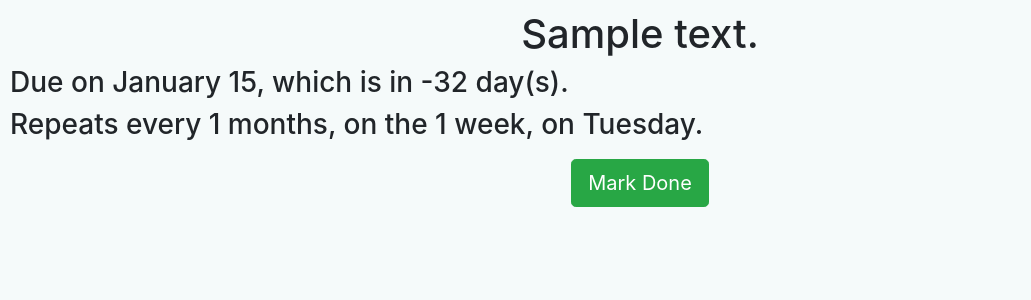
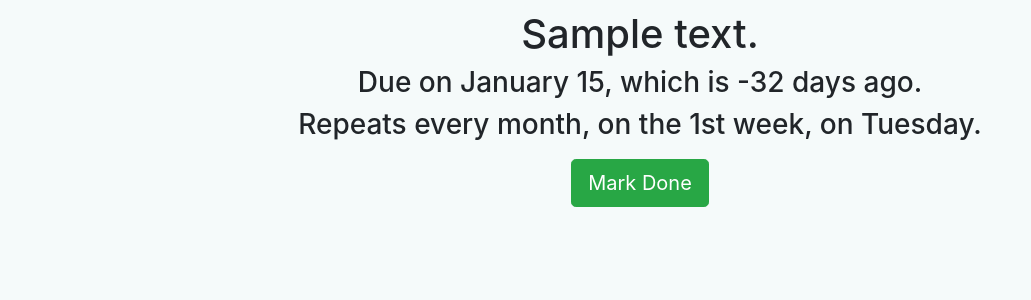
Before and after one commit to tnoff/personal-website, a Django app: page /0d27c6b9-a5d7-4782-9438-93b54b8f98f8/1/ in a window 1280 px wide. Shown: the part 56-356 px from the top of the page, without its empty margins (0-1031 px from the left). Run offline with Django 3.2, Linux system fonts and the light colour scheme; tables that the repository leaves empty hold one stand-in row (values such as "Sample post"); parts of the project's set-up code (start-up, migrations or seed data) failed here and were passed over.

Commit message:
Fix presentation on task show

```diff
--- a/website/my_calendar/views.py
+++ b/website/my_calendar/views.py
@@ -119,9 +119,41 @@ def task_show(request, task_id):
     now = date.today()
     task = Task.objects.get(id=task_id)
     task.time_delta = task.due_date - now
+    if task.time_delta.days < -1:
+        task.time_delta = f'{task.time_delta.days} days ago'
+    elif task.time_delta.days == -1:
+        task.time_delta = '1 day ago'
+    elif task.time_delta.days == 0:
+        task.time_delta = 'today'
+    elif task.time_delta.days == 1:
+        task.time_delta = 'tomorrow'
+    else:
+        task.time_delta = f'in {task.time_delta.days} days'
     task.due_date = task.due_date.strftime("%B %d")
 
     day_of_week = DAYS_OF_WEEK[task.day_of_week][1]
+
+    # Show 1st, 2nd, 3rd, or Nth week offset
+    if task.week_offset == 1:
+        # If month offset is 0, this is every week
+        if task.month_offset == 0:
+            task.week_offset = ''
+        else:
+            task.week_offset = 'on the 1st'
+    elif task.week_offset == 2:
+        task.week_offset = 'on the 2nd'
+    elif task.week_offset == 3:
+        task.week_offset = 'one the 3rd'
+    else:
+        task.week_offset = f'one the {task.week_offset}th'
+
+    # Show month, or multiple months
+    if task.month_offset == 0:
+        task.month_offset = ''
+    elif task.month_offset == 1:
+        task.month_offset = 'month,'
+    else:
+        task.month_offset = f'{task.month_offset} months,'
 
     view_data = {
         'task' : task,
--- a/website/templates/my_calendar/task_show.html
+++ b/website/templates/my_calendar/task_show.html
@@ -9,10 +9,8 @@
 </style>
 
 <h1>{{task.message}}</h2>
-<div align="left">
-    <h3>Due on {{task.due_date}}, which is in {{task.time_delta.days}} day(s).</h3>
-    <h3>Repeats every {{task.month_offset}} months, on the {{task.week_offset}} week, on {{day_of_week}}.</h3>
-</div>
+    <h3>Due on {{task.due_date}}, which is {{task.time_delta}}.</h3>
+    <h3>Repeats every {{task.month_offset}} {{task.week_offset}} week, on {{day_of_week}}.</h3>
 <div class="done-button">
     <a href="/0d27c6b9-a5d7-4782-9438-93b54b8f98f8/{{task.id}}/done">
         <button class="btn btn-success btn-lg">Mark Done</button>
```
Also changed, not shown: 1 other file.
